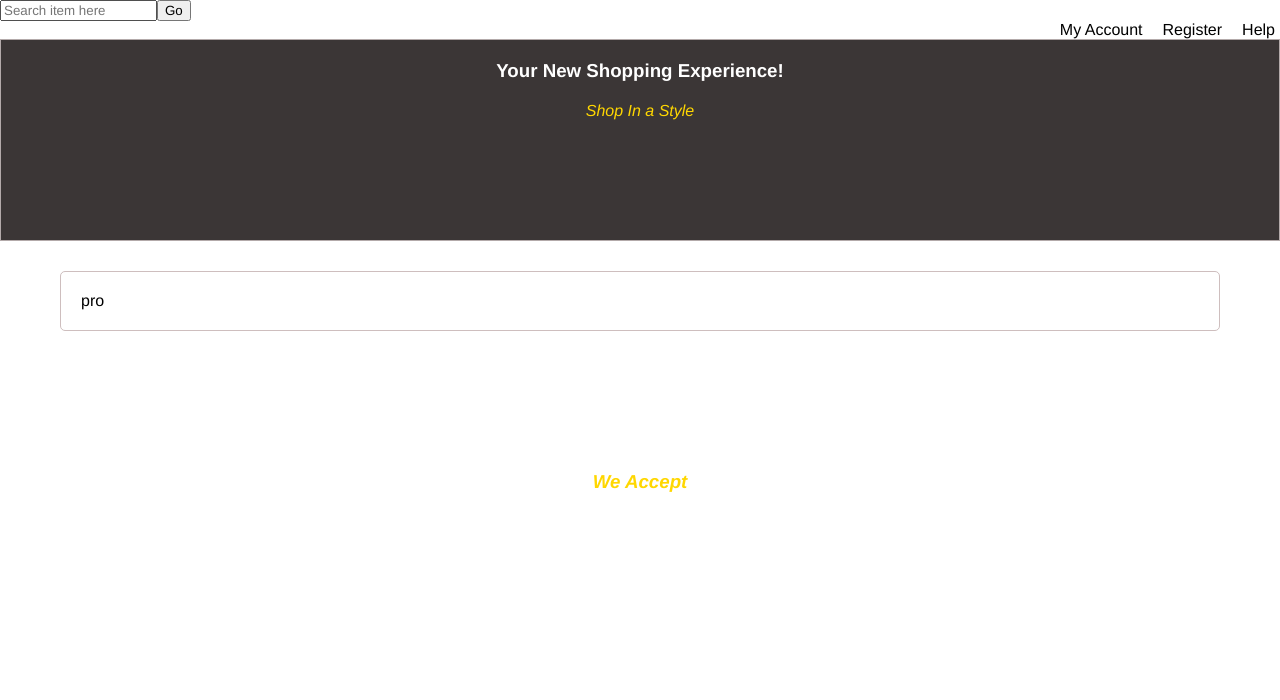
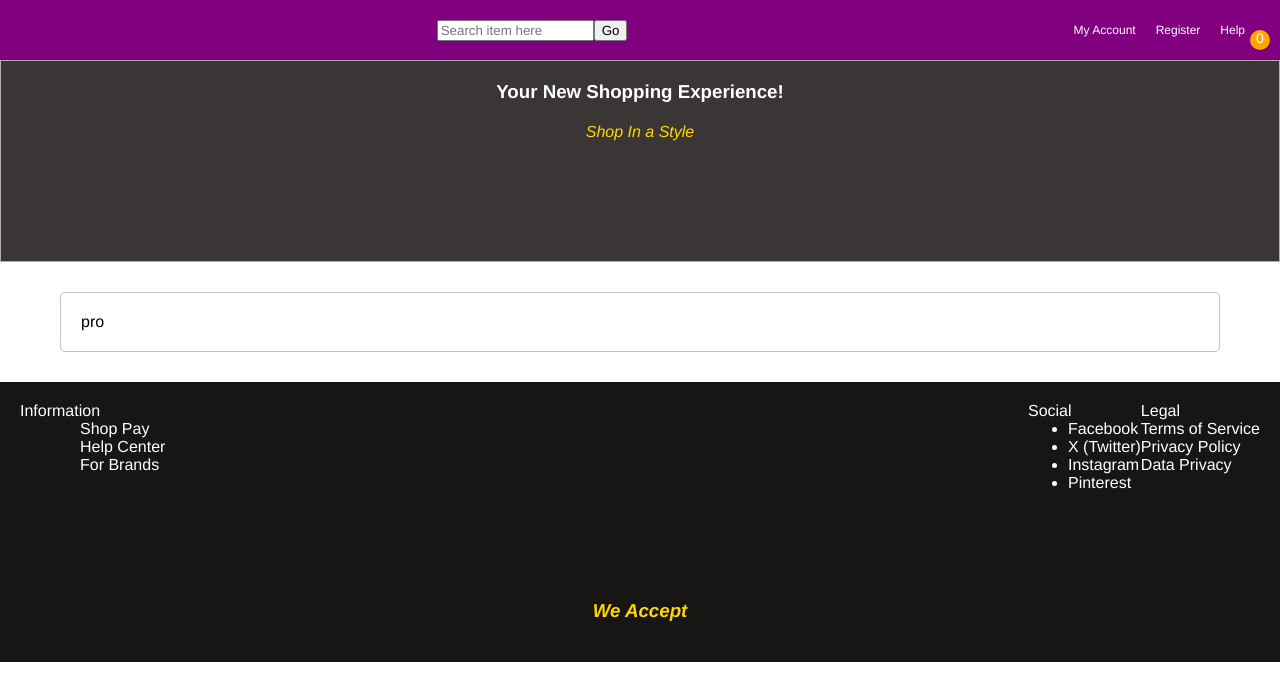
Before and after one commit to Tetka3/np-ecommerce, a React (Create React App) app: page / in a window 1280 px wide. Shown: the top 700 px of the page. Built offline with nearby package versions, Linux system fonts and the light colour scheme.

Commit message:
first commit

```diff
--- a/src/components/style.css
+++ b/src/components/style.css
@@ -2,7 +2,7 @@
     margin: 0;
     font-family: Helvetica;
 }
-.nav-bar{
+.navbar{
     display: flex;
     align-items: center;
     justify-content: space-between;
@@ -148,7 +148,7 @@
     align-items: center;
     gap: 5px;
 }
-.footer-div{
+.footerDiv{
     background-color: rgb(24, 21, 21);
     height: 30vh;
     display: flex;
@@ -162,10 +162,10 @@
     display: flex;
     color: white;
 }
-.top-left{
+.topLeft{
     flex: 1;
 }
-.top-left ul{
+.topLeft ul{
     list-style: none;
     margin-left: 20px;
 }
```
